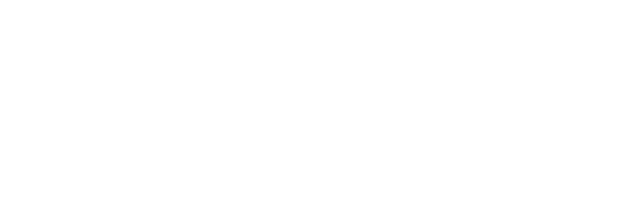
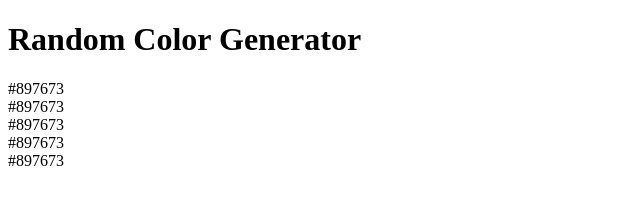
Before and after one commit to plongrotha/Project-Javascript, a plain HTML site: page RandomColorGenerator/index.html in a window 1280 px wide. Shown: the whole page, without its empty margins (0-640 px from the left). Drawn offline with Linux system fonts and the light colour scheme.

Commit message:
added container

```diff
--- a/RandomColorGenerator/index.html
+++ b/RandomColorGenerator/index.html
@@ -6,7 +6,13 @@
     <title>Random Color generator</title>
   </head>
   <body>
-
-
+    <h1>Random Color Generator</h1>
+    <div class="container">
+      <div class="color-container">#897673</div>
+      <div class="color-container">#897673</div>
+      <div class="color-container">#897673</div>
+      <div class="color-container">#897673</div>
+      <div class="color-container">#897673</div>
+    </div>
   </body>
 </html>
```
